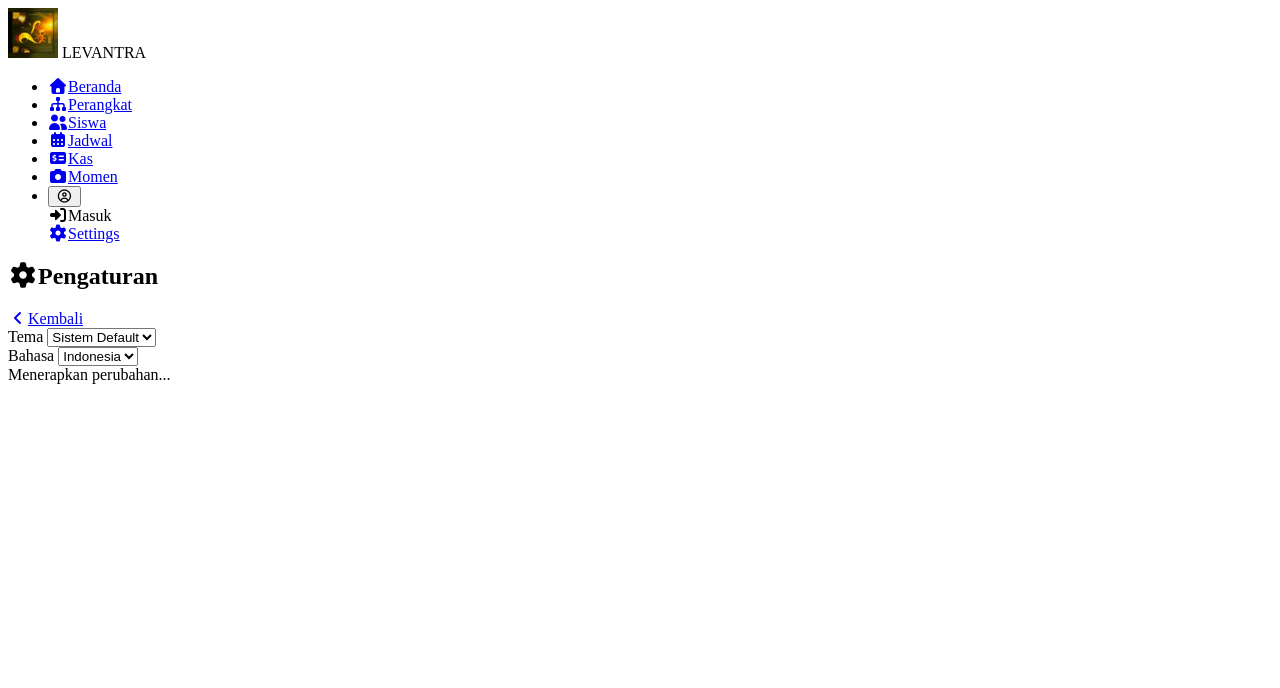
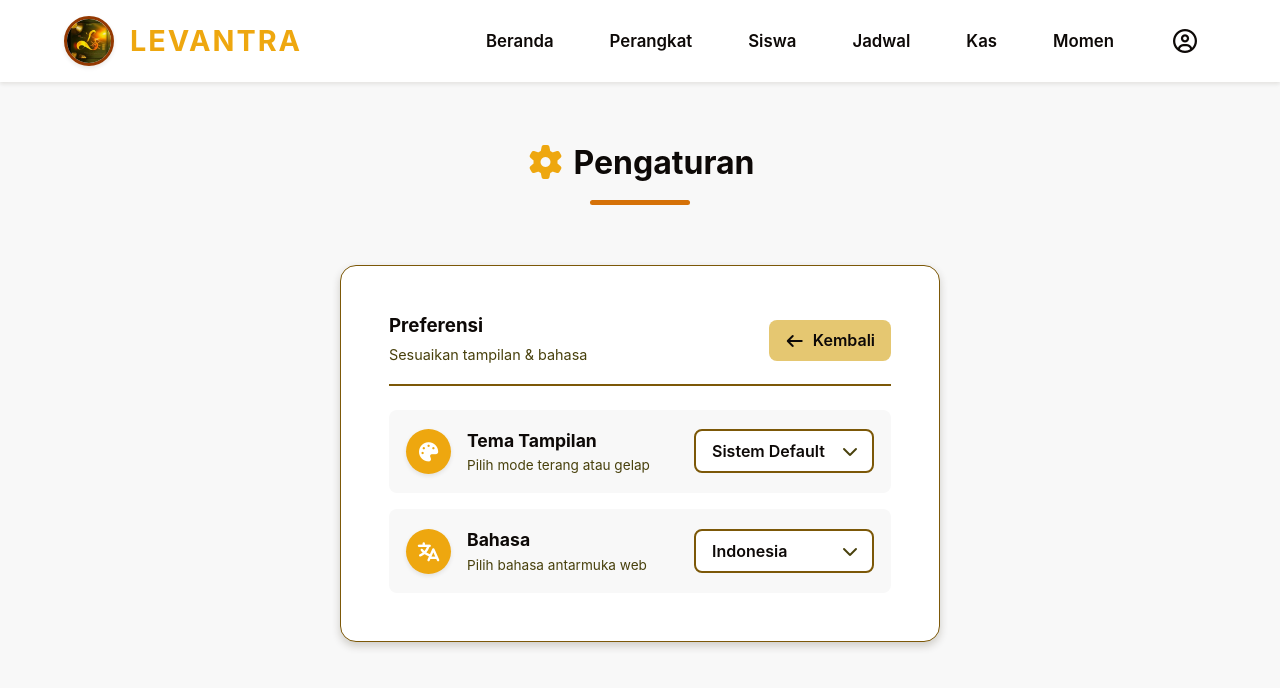
Before and after one commit to ManuMenaa/Levantra-Class-Website, a website built with Vite: page settings.html in a window 1280 px wide. Built offline with nearby package versions, Linux system fonts and the light colour scheme; some packages are replaced by stand-ins of ours; no server answers.

Commit message:
feat: add settings page layout and styles, update HTML structure, and configure Vite build

```diff
--- a/css/style.css
+++ b/css/style.css
@@ -1104,25 +1104,156 @@ nav {
 }
 
 /* ===== SETTINGS ===== */
+.settings-card {
+  background: var(--bg-white);
+  max-width: 600px;
+  margin: 0 auto;
+  border-radius: var(--radius-lg);
+  box-shadow: var(--shadow-md);
+  padding: var(--spacing-xl);
+  border: 1px solid var(--border-light);
+  transition: var(--transition);
+}
+
+.settings-header {
+  display: flex;
+  align-items: center;
+  justify-content: space-between;
+  margin-bottom: var(--spacing-lg);
+  border-bottom: 2px solid var(--border-light);
+  padding-bottom: var(--spacing-md);
+}
+
+.settings-header-title h3 {
+  color: var(--text-primary);
+  margin-bottom: 4px;
+}
+
+.settings-header-title span {
+  color: var(--text-muted);
+  font-size: 0.9rem;
+}
+
+.settings-back-btn {
+  display: inline-flex;
+  align-items: center;
+  gap: 8px;
+  background: var(--bg-surface);
+  color: var(--text-primary);
+  padding: 8px 16px;
+  border-radius: var(--radius-md);
+  font-weight: 600;
+  transition: var(--transition);
+}
+
+.settings-back-btn:hover {
+  background: var(--primary-gold);
+  color: var(--text-white);
+  transform: translateX(-5px);
+  box-shadow: var(--shadow-sm);
+}
+
 .settings-container {
-    max-width: 400px;
-    margin: 2rem;
-    padding: 1rem;
-    border-radius: 8px;
-    border: 1px solid #ccc;
+  display: flex;
+  flex-direction: column;
+  gap: var(--spacing-md);
 }
 
 .setting-item {
-    display: flex;
-    justify-content: space-between;
-    margin-bottom: 1rem;
-    align-items: center;
+  display: flex;
+  justify-content: space-between;
+  align-items: center;
+  flex-wrap: wrap;
+  gap: var(--spacing-md);
+  padding: var(--spacing-md);
+  border-radius: var(--radius-md);
+  background: var(--bg-primary);
+  border: 1px solid transparent;
+  transition: var(--transition);
 }
 
-select {
-    padding: 0.5rem;
-    border-radius: 4px;
+.setting-item:hover {
+  box-shadow: var(--shadow-sm);
+  border-color: var(--primary-gold);
 }
+
+.setting-label {
+  display: flex;
+  align-items: center;
+  gap: var(--spacing-md);
+}
+
+.setting-icon {
+  background: var(--primary-gold);
+  color: var(--text-white);
+  width: 45px;
+  height: 45px;
+  display: flex;
+  align-items: center;
+  justify-content: center;
+  border-radius: 50%;
+  font-size: 1.2rem;
+  box-shadow: var(--shadow-sm);
+}
+
+.setting-text {
+  display: flex;
+  flex-direction: column;
+}
+
+.setting-text label {
+  font-weight: 700;
+  color: var(--text-primary);
+  font-size: 1.1rem;
+}
+
+.setting-text span {
+  font-size: 0.85rem;
+  color: var(--text-muted);
+}
+
+.setting-control {
+  position: relative;
+  min-width: 180px;
+}
+
+.styled-select {
+  width: 100%;
+  appearance: none;
+  background: var(--bg-white);
+  border: 2px solid var(--border-light);
+  padding: 10px 35px 10px 16px; /* Padding extra untuk ikon panah */
+  border-radius: var(--radius-md);
+  color: var(--text-primary);
+  font-weight: 600;
+  font-family: inherit;
+  font-size: 1rem;
+  cursor: pointer;
+  transition: var(--transition);
+}
+
+.styled-select:focus {
+  outline: none;
+  border-color: var(--primary-gold);
+  box-shadow: var(--shadow-glow);
+}
+
+.select-icon {
+  position: absolute;
+  right: 14px;
+  top: 50%;
+  transform: translateY(-50%);
+  color: var(--text-muted);
+  pointer-events: none;
+  transition: var(--transition);
+}
+
+.styled-select:focus + .select-icon {
+  color: var(--primary-gold);
+  transform: translateY(-50%) rotate(180deg);
+}
+
+
 
 #loadingOverlay {
     position: fixed;
@@ -1141,6 +1272,16 @@ select {
 #loadingOverlay.show {
     opacity: 1;
     pointer-events: all;
+}
+
+@media (max-width: 600px) {
+  .setting-item {
+    flex-direction: column;
+    align-items: flex-start;
+  }
+  .setting-control {
+    width: 100%;
+  }
 }
 
 /* ===== BLACK OVERLAY ===== */
--- a/index.html
+++ b/index.html
@@ -279,7 +279,6 @@
         <div id="momentGallery" class="moment-grid"></div>
     </section>
 
-    <script type="module" src="js/firebase-config.js" defer></script>
     <script type="module" src="js/app.js" defer></script>
 </body>
 </html>
--- a/settings.html
+++ b/settings.html
@@ -19,7 +19,7 @@
 
     <meta property="twitter:card" content="summary_large_image">
     <meta property="twitter:url" content="https://levantra.vercel.app/settings.html">
-    <meta property="twitter:title" content="Levantra Settins">
+    <meta property="twitter:title" content="Levantra Settings">
     <meta property="twitter:description" content="Levantra website settings">
     <meta property="twitter:image" content="img/LevantraLogo.jpg">
 
@@ -51,7 +51,7 @@
     </script>
 
     <link rel="stylesheet" href="https://cdnjs.cloudflare.com/ajax/libs/font-awesome/7.3.0/css/all.min.css">
-    <link rel="stylesheet" href="css/all.min.css"
+    <link rel="stylesheet" href="css/all.min.css">
     <link rel="stylesheet" href="css/style.css">
 </head>
 <body>
@@ -96,33 +96,60 @@
     <section id="settings" class="section">
         <h2 class="section-title"><i class="fa-solid fa-gear"></i>Pengaturan</h2>
 
-        <a href="index.html">
-            <span class="settings-back-btn"><i class="fa-solid fa-angle-left"></i>Kembali</span>
+        <div class="settings-card">
+            <div class="settings-header">
+                <div class="settings-header-title">
+                    <h3>Preferensi</h3>
+                    <span>Sesuaikan tampilan & bahasa</span>
+                </div>
+                <a href="index.html" class="settings-back-btn">
+                    <i class="fa-solid fa-arrow-left"></i> Kembali
                 </a>
+            </div>
+
             <div class="settings-container">
                 <div class="setting-item">
-                <label for="themeSelect">Tema</label>
-                <select id="themeSelect">
+                    <div class="setting-label">
+                        <div class="setting-icon"><i class="fa-solid fa-palette"></i></div>
+                        <div class="setting-text">
+                            <label for="themeSelect">Tema Tampilan</label>
+                            <span>Pilih mode terang atau gelap</span>
+                        </div>
+                    </div>
+                    <div class="setting-control">
+                        <select id="themeSelect" class="styled-select">
                             <option value="system">Sistem Default</option>
                             <option value="light">Terang</option>
                             <option value="dark">Gelap</option>
                         </select>
+                        <i class="fa-solid fa-chevron-down select-icon"></i>
+                    </div>
                 </div>
 
                 <div class="setting-item">
+                    <div class="setting-label">
+                        <div class="setting-icon"><i class="fa-solid fa-language"></i></div>
+                        <div class="setting-text">
                             <label for="langSelect">Bahasa</label>
-                <select id="langSelect">
+                            <span>Pilih bahasa antarmuka web</span>
+                        </div>
+                    </div>
+                    <div class="setting-control">
+                        <select id="langSelect" class="styled-select">
                             <option value="id">Indonesia</option>
                             <option value="en">English</option>
                         </select>
+                        <i class="fa-solid fa-chevron-down select-icon"></i>
                     </div>
                 </div>
+            </div>
+        </div>
+
         <div id="loadingOverlay">
             <span>Menerapkan perubahan...</span>
         </div>
     </section>
 
-    <script type="module" src="js/firebase-config.js" defer></script>
-    <script type="module" src="js/app.js"></script>
+    <script type="module" src="js/app.js" defer></script>
 </body>
 </html>
```
Also changed, not shown: js/vite.config.js (added, +13 -0 lines). Lines whose indentation alone changed are shown as unchanged.
